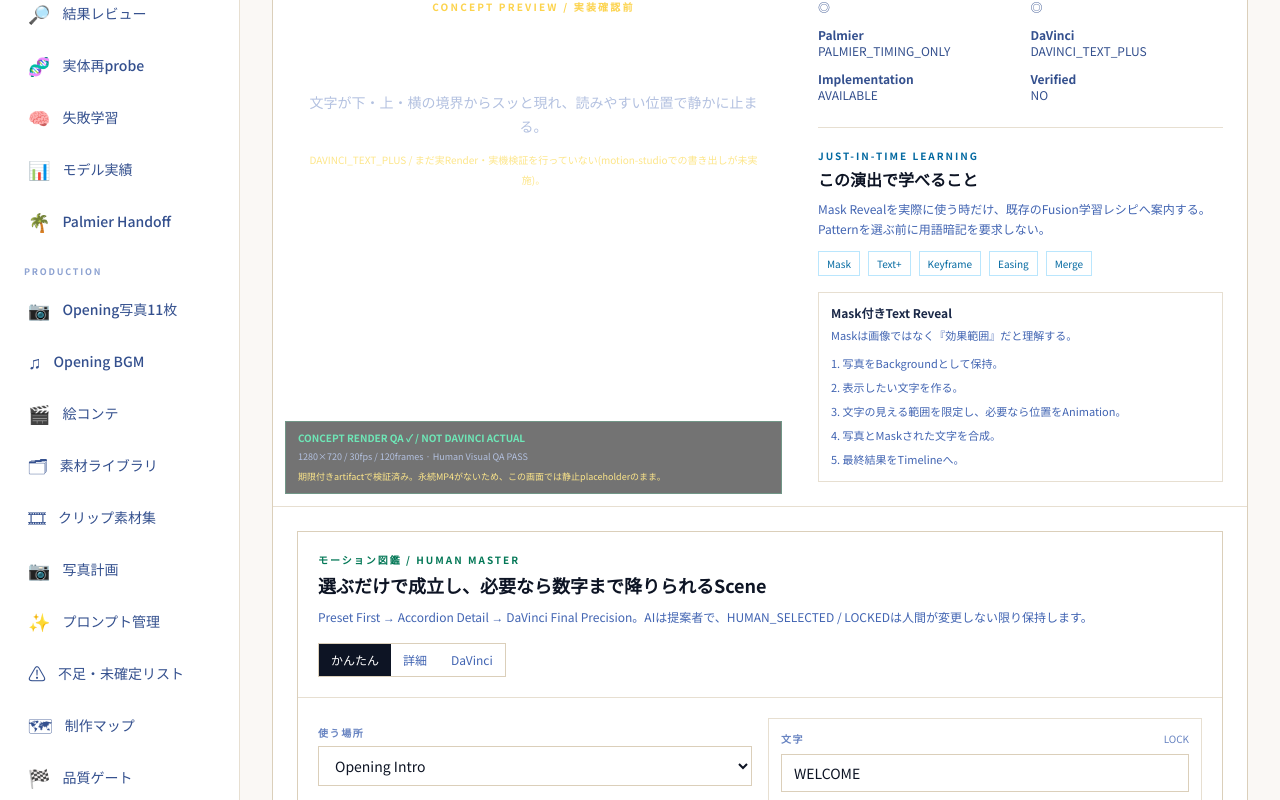
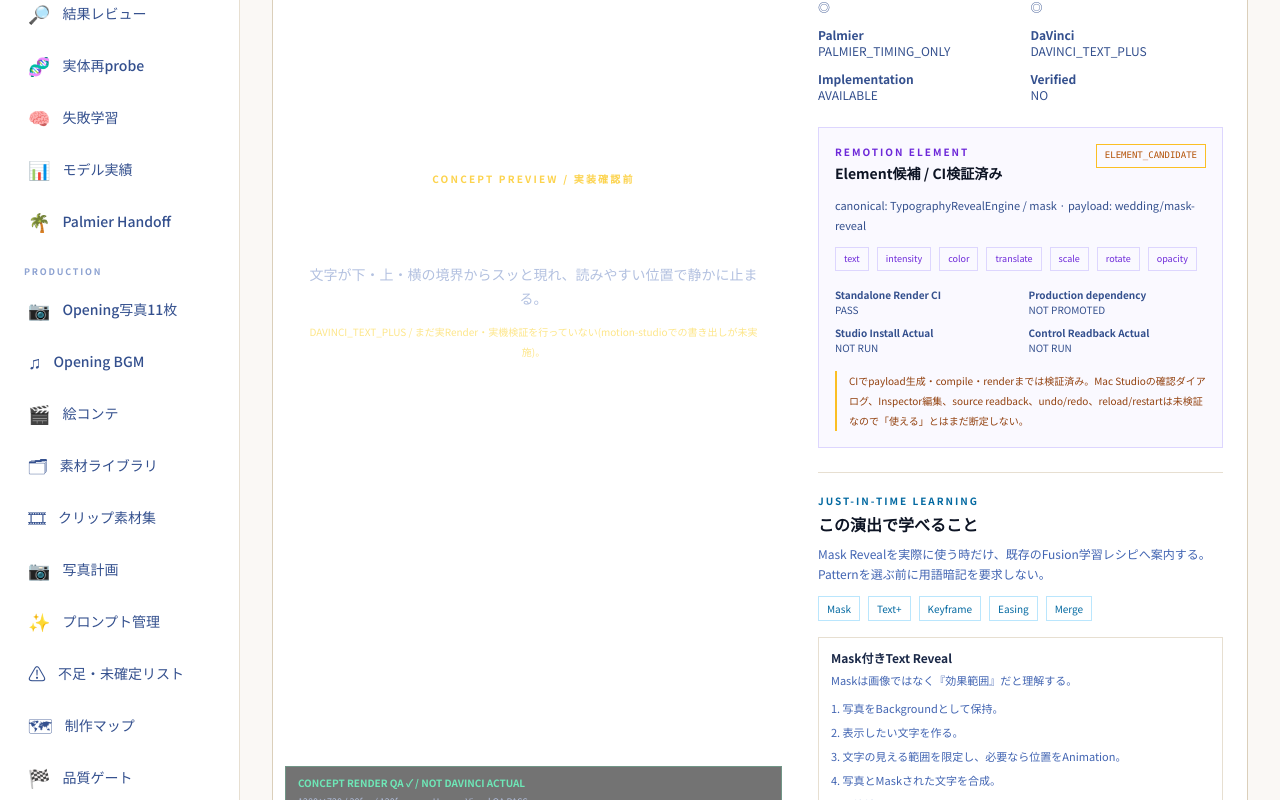
Before and after one commit to m-shogo/wedding-project, a React (Vite) app in the folder movie-dashboard/: page /movie-coach/motion-library in a window 1280 px wide. Shown: the part 1580-2380 px from the top of the page. Built offline with nearby package versions, Linux system fonts and the light colour scheme.

Commit message:
movie: surface Element readiness on Motion Zukan cards

```diff
--- a/movie-dashboard/src/pages/VisualMotionLibrary.tsx
+++ b/movie-dashboard/src/pages/VisualMotionLibrary.tsx
@@ -2,8 +2,10 @@ import { useMemo, useState } from "react";
 import { Header } from "../components/Header";
 import { MaskRevealEditableWorkspace } from "../components/MaskRevealEditableWorkspace";
 import { MotionZukanProductionWorkspace } from "../components/MotionZukanProductionWorkspace";
+import { RemotionElementReadinessPanel } from "../components/RemotionElementReadinessPanel";
 import { getMotionLearningBundle } from "../data/motionLearningLinks";
 import { getLatestPreviewEvidence } from "../data/motionPreviewEvidence";
+import { getRemotionElementCandidate } from "../data/remotionElementCandidates";
 import {
   getPatternImplementation,
   getPatternPreview,
@@ -48,6 +50,7 @@ export function VisualMotionLibrary() {
           const previewEvidence = preview ? getLatestPreviewEvidence(preview.id) : null;
           const implementation = getPatternImplementation(pattern);
           const learning = getMotionLearningBundle(pattern.id);
+          const remotionElement = getRemotionElementCandidate(pattern.id);
 
           return (
             <article key={pattern.id} className="border border-sand-300 dark:border-navy-600 bg-white dark:bg-navy-800">
@@ -107,6 +110,8 @@ export function VisualMotionLibrary() {
                     <div><dt className="font-semibold">Verified</dt><dd>{implementation?.verified ? "YES" : "NO"}</dd></div>
                   </dl>
 
+                  {remotionElement && <RemotionElementReadinessPanel candidate={remotionElement} />}
+
                   {learning && (
                     <section className="mt-6 border-t border-sand-200 dark:border-navy-600 pt-5">
                       <p className="text-[10px] tracking-[0.2em] font-semibold text-sky-700 dark:text-sky-300">JUST-IN-TIME LEARNING</p>
```
